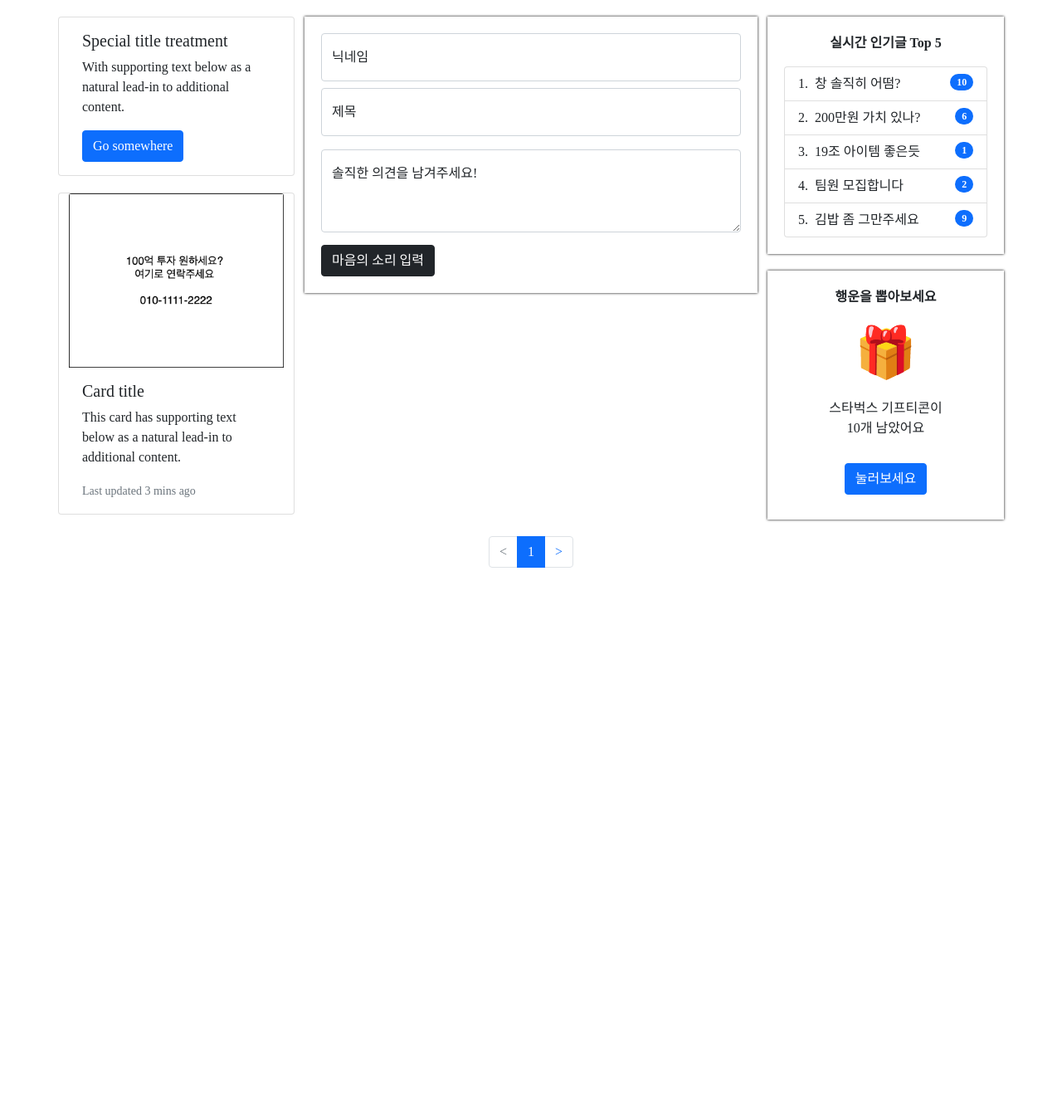
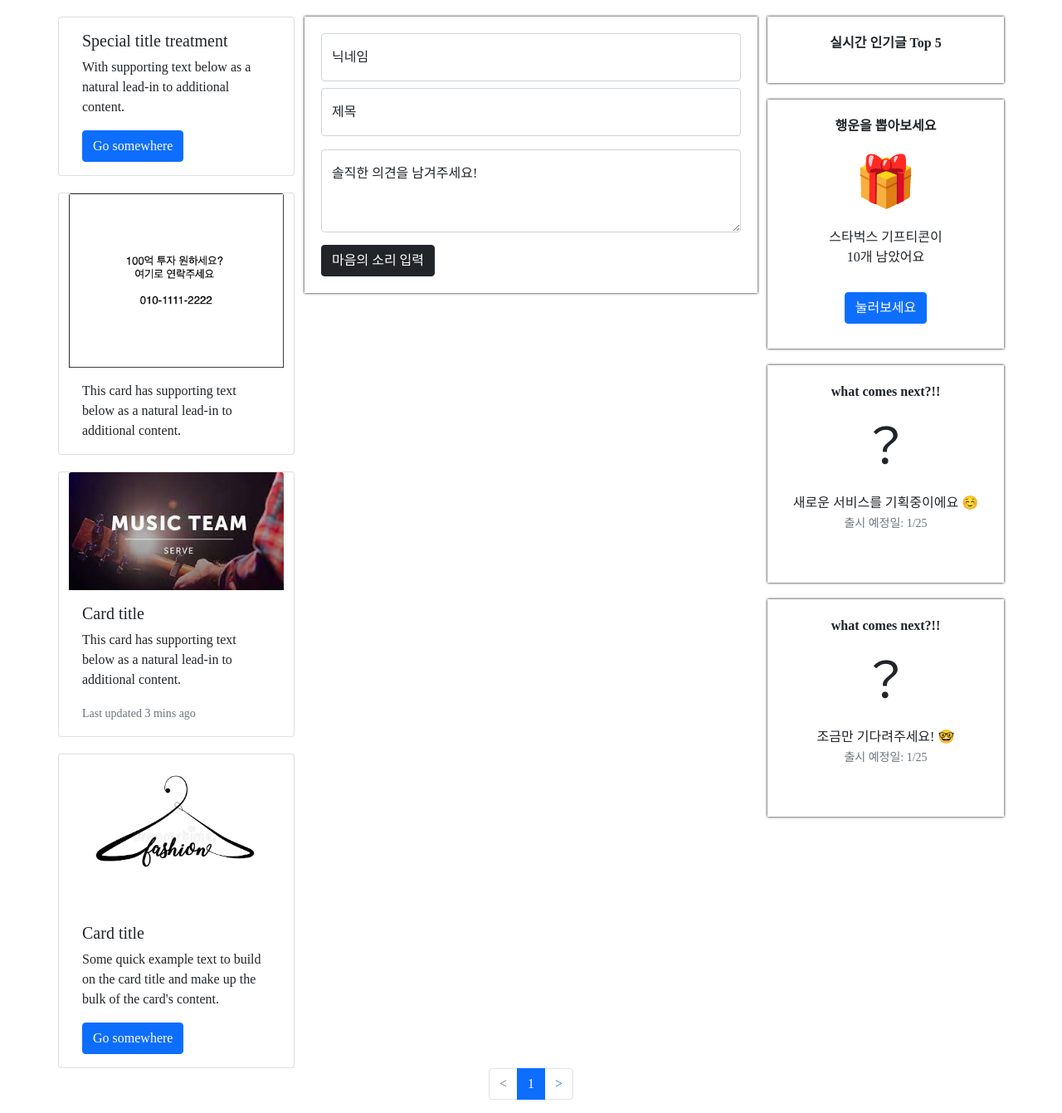
Before and after one commit to quizee/blind-chang, a Flask app: page / in a window 1280 px wide. Shown: the part 300-1641 px from the top of the page at 83% size. Before the commit the page ends 984 px from the top, so only its background shows below. Run offline with Flask 2, Linux system fonts and the light colour scheme; data that the repository does not hold is empty; some libraries are stand-ins or nearby versions.

Commit message:
광고판 추가, 실시간 인기글 기능, 댓글 기능보강

```diff
--- a/app.py
+++ b/app.py
@@ -20,7 +20,7 @@ def blind_post():
     title = request.form['title']
     all_posts = list(db.posts.find({}, {'_id': False}))
     count = len(all_posts) + 1
-    doc = {'nick_name': nick_name, 'content': content, 'post_id': count, 'title': title}
+    doc = {'nick_name': nick_name, 'content': content, 'post_id': count, 'title': title, 'views': 0, 'comments': 0}
     db.posts.insert_one(doc)
 
     session['username'] = nick_name # 테스트 필요
@@ -30,11 +30,16 @@ def blind_post():
 
 @app.route("/blind/comment", methods=["POST"])
 def blind_comment():
-    post_id = request.form['post_id']
+    post_id = int(request.form['post_id'])
     comment = request.form['comment']
     nick_name = session.get('username','')
     doc = {'nick_name': nick_name, 'comment': comment, 'post_id': post_id}
     db.comments.insert_one(doc)
+
+    all_comments = list(db.comments.find({'post_id': post_id}, {'_id': False}))
+    comment_count = len(all_comments)
+    db.posts.update_one({'post_id': post_id}, {'$set': {'comments': comment_count}})
+
     return jsonify({'msg': '블라인드 창 생태계에 중독되셨군요!'})
 
 
@@ -45,14 +50,24 @@ def blind_get():
     limit = 5
     offset = (page - 1) * limit
     all_posts = list(db.posts.find({}, {'_id': False}).sort('post_id', pymongo.DESCENDING).limit(limit).skip(offset))
-    return jsonify({'posts': all_posts, 'post_num': len(list(db.posts.find({}, {'_id': False}))), 'username': username})
+    popular_posts = list(db.posts.find({},{'_id': False}).sort([('views', pymongo.DESCENDING), ('comments', pymongo.DESCENDING)]).limit(limit))
+    return jsonify({'posts': all_posts, 'popular_posts': popular_posts, 'post_num': len(list(db.posts.find({}, {'_id': False}))), 'username': username})
 
 
-@app.route("/blind/comment", methods=["GET"])
+@app.route("/blind/one-post", methods=["GET"])
 def show_one_post():
-    post_id = int(request.args.get('post_id', 1)) # 에러나는 부분
-    all_comments = list(db.comments.find({'post_id': post_id}))
+    post_id = int(request.args.get('post_id', 1))
+    all_comments = list(db.comments.find({'post_id': post_id}, {'_id': False}))
     post = db.posts.find_one({'post_id': post_id})
+    views = int(post['views'])
+
+    db.posts.update_one({'post_id': post_id}, {'$set': {'views': views + 1}})
+
+    # post_session = session.get(f'post_{post_id}', None)
+    # if not post_session: # 이미 저장된 세션이 없을 때만
+    #     db.posts.update_one({'post_id': post_id}, {'$set': {'views': views+1}})
+    #     session[f'post_{post_id}'] = post_id
+
     nick_name = post['nick_name']
     content = post['content']
     title = post['title']
--- a/templates/index.html
+++ b/templates/index.html
@@ -158,9 +158,12 @@
             });
         }
 
-        function save_comment(post_id){
+        function save_comment() {
             let comment = $('#comment-form').val();
             let current_post_id = $('#postModal').data('current-post');
+            if (comment === "") {
+                return
+            }
             $.ajax({
                 type: 'POST',
                 url: '/blind/comment',
@@ -169,20 +172,21 @@
                     post_id: current_post_id
                 },
                 success: function (response) {
-                    changeModal(post_id);
-                    $('#postModal').attr("aria-hidden", "false")
-                    alert(response['msg']);
+                    //alert(response['msg']);
+                    $('#comment-form').val("");
+                    changeModal(current_post_id);
                 }
             });
         }
 
         function changeModal(post_id) {
-            alert(post_id)
+            //alert(post_id)
             $.ajax({
                 type: 'GET',
-                url: `/blind/comment?post_id=${post_id}`,
+                url: `/blind/one-post?post_id=${post_id}`,
                 data: {},
                 success: function (response) {
+                    $('#comment_list').empty();
                     let post_author = response['nick_name']
                     let content = response['content']
                     let title = response['title']
@@ -191,6 +195,7 @@
                     $('#post-author-modal').text(post_author);
                     $('#post-content-modal').text(content);
                     $('#postModal').data('current-post', post_id)
+
 
                     let comments = response['comments'];
                     for (let i = 0; i < comments.length; i++) {
@@ -225,13 +230,17 @@
                 data: {},
                 success: function (response) {
                     let username = response['username']
-                    if(username !== ""){
+                    if (username !== "") {
                         $('#name').val(username);
                         $("#name").attr("disabled", true);
                     }
                     $('#post-list').empty();
                     $('#button-list').empty();
+                    $('#popular_list').empty();
                     let rows = response['posts']
+                    let popular_posts = response['popular_posts']
+
+                    // paging 시작
                     let current_page = page_num;
                     let total_pages = Math.ceil(response['post_num'] / 5);
                     let window = 3
@@ -266,7 +275,7 @@
                     </li>`
 
                     let last_button = `
-                        <li class="page-item ${next_disabled}"><a class="page-link" href="javascript:show_content(${current_page + 1})" tabindex="-1">></a>
+                        <li class="page-item ${next_disabled}"><a class="page-link" href="javascript:show_post(${current_page + 1})" tabindex="-1">></a>
                     </li>
                     `
                     $('#button-list').append(first_button)
@@ -278,35 +287,56 @@
                             active = "active"
                         }
                         let button_html = `
-                            <li class="page-item ${active}"><a class="page-link" href="javascript:show_content(${button_num})">${button_num}</a></li>
+                            <li class="page-item ${active}"><a class="page-link" href="javascript:show_post(${button_num})">${button_num}</a></li>
                         `
                         $('#button-list').append(button_html)
                     }
                     $('#button-list').append(last_button)
+                    // paging 끝
 
+                    // 실시간 인기 post 나열
+                    for (let i = 0; i < popular_posts.length; i++) {
+                        let title = popular_posts[i]['title'];
+                        let comments = popular_posts[i]['comments'];
+                        let post_id = popular_posts[i]['post_id'];
+                        let temp_html = `
+                            <li class="list-group-item d-flex justify-content-between align-items-start" data-bs-toggle="modal" data-bs-target="#postModal" onclick="changeModal(${post_id})">
+                                <div class="ms-2 me-auto text-truncate">
+                                    ${title}
+                                </div>
+                                <span class="badge bg-primary rounded-pill">${comments}</span>
+                            </li>
+                        `
+                        $('#popular_list').append(temp_html)
+                    }
+
+
+                    // post 나열
                     for (let i = 0; i < rows.length; i++) {
                         let nick_name = rows[i]['nick_name'];
                         let content = rows[i]['content'];
                         let title = rows[i]['title']
                         let post_id = rows[i]['post_id']
+                        let views = rows[i]['views']
+                        let comments = rows[i]['comments']
                         let temp_html = `
                         <div class="card" data-bs-toggle="modal" data-bs-target="#postModal" onclick="changeModal(${post_id})">
                             <div class="card-body">
                                <p class="card-text"><small class="text-muted">${nick_name}</small></p>
                               <h5 class="card-title text-truncate" style="max-width: 330px;">${title}</h5>
-                              <span class="card-text d-inline-block text-truncate" style="max-width: 330px;">${content}</span>
+                              <span class="card-text d-inline-block text-truncate">${content}</span>
                             </div>
                             <div class="card-footer">
                               <div class="container">
                               <div class="row">
-                              <div class="col-md-4 d-flex justify-content-center">
-                                <i class="fa-regular fa-heart"><small class="text-muted"> 좋아요 </small></i>
+                              <div class="col-md-8 d-flex justify-content-center">
+
                                 </div>
-                                <div class="col-md-4 d-flex justify-content-center">
-                                <i class="fa-regular fa-comment"><small class="text-muted"> 13 </small></i>
+                                <div class="col-md-2 d-flex justify-content-center">
+                                <i class="fa-regular fa-comment"><small class="text-muted"> ${comments} </small></i>
                                 </div>
-                                <div class="col-md-4 d-flex justify-content-center">
-                                <i class="fa fa-eye"><small class="text-muted"> 3 </small></i>
+                                <div class="col-md-2 d-flex justify-content-center">
+                                <i class="fa fa-eye"><small class="text-muted"> ${views} </small></i>
                                 </div>
                                 </div>
                                 </div>
@@ -324,6 +354,7 @@
     <h1>블라인드 {창}</h1>
     <p>현재 접속 인원: <span id="temp">36</span>명</p>
 </div>
+
 <div class="container">
     <div class="row">
         <div class="col-md-3">
@@ -340,10 +371,31 @@
                 <div class="card advertise" style="width: 18rem;">
                     <img class="card-img-top" src="/static/100억.png" alt="광고">
                     <div class="card-body">
+                        <p class="card-text">This card has supporting text below as a natural lead-in to additional
+                            content.</p>
+
+                    </div>
+                </div>
+            </div>
+            <div class="row">
+                <div class="card advertise" style="width: 18rem;">
+                    <img class="card-img-top" src="/static/다운로드.jpeg" alt="광고">
+                    <div class="card-body">
                         <h5 class="card-title">Card title</h5>
                         <p class="card-text">This card has supporting text below as a natural lead-in to additional
                             content.</p>
                         <p class="card-text"><small class="text-muted">Last updated 3 mins ago</small></p>
+                    </div>
+                </div>
+            </div>
+            <div class="row">
+                <div class="card advertise" style="width: 18rem;">
+                    <img src="/static/fashion.jpg" class="card-img-top" alt="광고">
+                    <div class="card-body">
+                        <h5 class="card-title">Card title</h5>
+                        <p class="card-text">Some quick example text to build on the card title and make up the bulk of
+                            the card's content.</p>
+                        <a href="#" class="btn btn-primary">Go somewhere</a>
                     </div>
                 </div>
             </div>
@@ -375,37 +427,8 @@
                     <div class="popular-post-title">
                         <p>실시간 인기글 Top 5</p>
                     </div>
-                    <ol class="list-group list-group-numbered">
-                        <li class="list-group-item d-flex justify-content-between align-items-start">
-                            <div class="ms-2 me-auto">
-                                창 솔직히 어떰?
-                            </div>
-                            <span class="badge bg-primary rounded-pill">10</span>
-                        </li>
-                        <li class="list-group-item d-flex justify-content-between align-items-start">
-                            <div class="ms-2 me-auto">
-                                200만원 가치 있나?
-                            </div>
-                            <span class="badge bg-primary rounded-pill">6</span>
-                        </li>
-                        <li class="list-group-item d-flex justify-content-between align-items-start">
-                            <div class="ms-2 me-auto">
-                                19조 아이템 좋은듯
-                            </div>
-                            <span class="badge bg-primary rounded-pill">1</span>
-                        </li>
-                        <li class="list-group-item d-flex justify-content-between align-items-start">
-                            <div class="ms-2 me-auto">
-                                팀원 모집합니다
-                            </div>
-                            <span class="badge bg-primary rounded-pill">2</span>
-                        </li>
-                        <li class="list-group-item d-flex justify-content-between align-items-start">
-                            <div class="ms-2 me-auto">
-                                김밥 좀 그만주세요
-                            </div>
-                            <span class="badge bg-primary rounded-pill">9</span>
-                        </li>
+                    <ol class="list-group list-group-numbered" id="popular_list">
+
                     </ol>
                 </div>
             </div>
@@ -426,6 +449,35 @@
                     </button>
                 </div>
             </div>
+            <div class="row">
+                <div class="lottery">
+                    <div class="lottery-title">
+                        what comes next?!!
+                    </div>
+                    <div class="lottery-img">
+                        ？
+                    </div>
+                    <div class="lottery-body">
+                        새로운 서비스를 기획중이에요 ☺️<br>
+                        <small class="text-muted">출시 예정일: 1/25 </small>
+                    </div>
+                </div>
+            </div>
+            <div class="row">
+                <div class="lottery">
+                    <div class="lottery-title">
+                        what comes next?!!
+                    </div>
+                    <div class="lottery-img">
+                        ？
+                    </div>
+                    <div class="lottery-body">
+                        조금만 기다려주세요! 🤓<br>
+                        <small class="text-muted">출시 예정일: 1/25 </small>
+                    </div>
+                </div>
+            </div>
+
         </div>
         <nav aria-label="Page navigation example">
             <ul class="pagination justify-content-center" id="button-list">
@@ -435,6 +487,7 @@
 
     </div>
 </div>
+
 
 <!-- Lucky Box Modal -->
 <div class="modal fade" id="luckyBox" tabindex="-1" aria-labelledby="luckyBoxLabel" aria-hidden="true">
@@ -456,12 +509,13 @@
 </div>
 
 <!-- Post Modal -->
-<div class="modal fade" id="postModal" tabindex="-1" aria-labelledby="postModalLabel" aria-hidden="true" data-current-post="">
+<div class="modal fade" id="postModal" tabindex="-1" aria-labelledby="postModalLabel" aria-hidden="true"
+     data-current-post="">
     <div class="modal-dialog modal-dialog-scrollable">
         <div class="modal-content">
             <div class="modal-header">
                 <h5 id="post-title-modal">제목</h5>
-                <small class="text-muted" style="margin-left: 20px; margin-bottom: 5px"
+                <small class="text-muted" style="margin-left: 15px; margin-bottom: 5px"
                        id="post-author-modal">글쓴이 </small>
                 <button type="button" class="btn-close" data-bs-dismiss="modal" aria-label="Close"></button>
             </div>
@@ -472,12 +526,7 @@
                     </div>
                     <div class="row">
                         <ul class="list-group list-group-flush" id="comment_list">
-                            <li class="list-group-item d-flex justify-content-between">
-                                <div class="ms-2 me-auto">
-                                    <small class="text-muted">글쓴이1</small>
-                                    <div>그건 선넘었지</div>
-                                </div>
-                            </li>
+
 
                         </ul>
                     </div>
```
Also changed, not shown: static/fashion.jpg (added), static/다운로드.jpeg (added).
